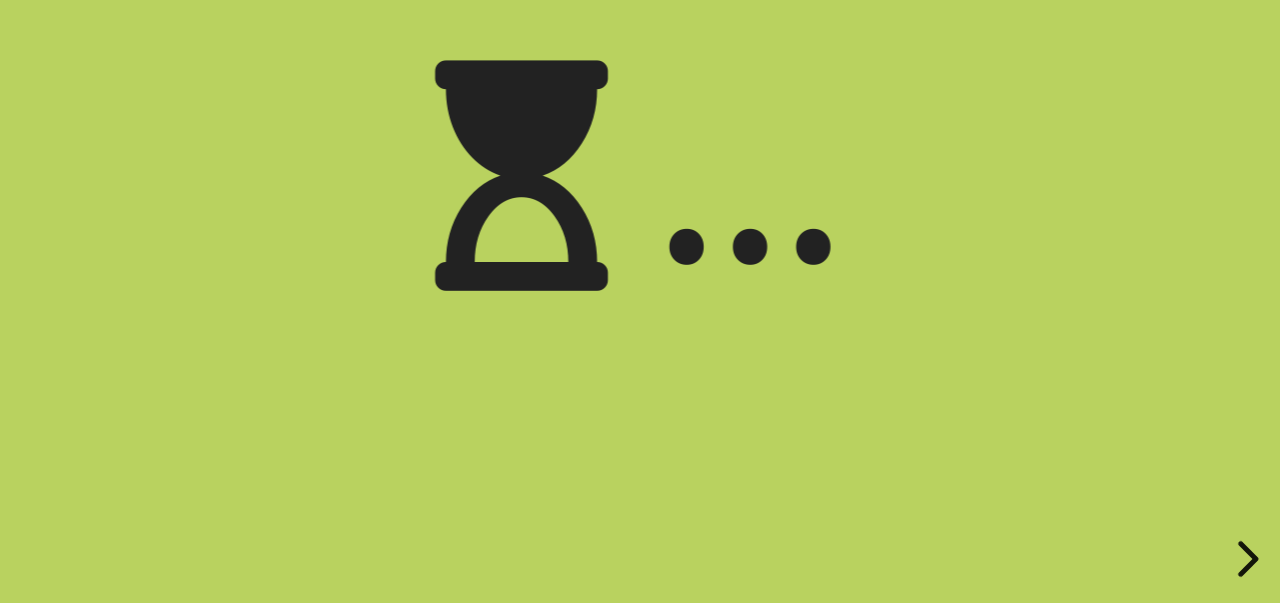
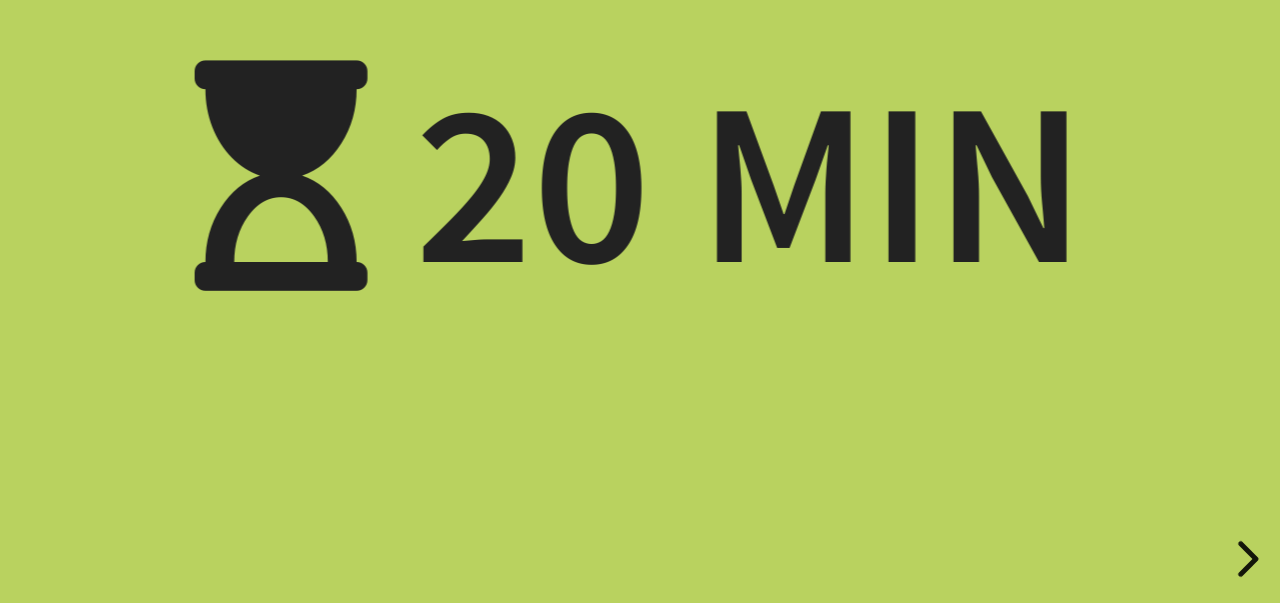
Before and after one commit to poikilotherm/chairtime, a website: page index.html in a window 1280 px wide. Shown: the part 197-800 px from the top of the page. Drawn offline with Linux system fonts and the light colour scheme.

Commit message:
Add default time of 20 min to first slide as text

```diff
--- a/index.html
+++ b/index.html
@@ -15,7 +15,7 @@
       <div class="slides">
 
         <section data-background-color="#b9d25f" data-timing="600">
-          <h1 style="font-size: 15rem;"><i class="fas fa-hourglass-start"></i> ...</h1>
+          <h1 style="font-size: 15rem;"><i class="fas fa-hourglass-start"></i> 20 min</h1>
         </section>
         <section data-background-color="#b9d25f" data-timing="300">
           <h1 style="font-size: 15rem;"><i class="fas fa-hourglass-half"></i> 10 min</h1>
```
